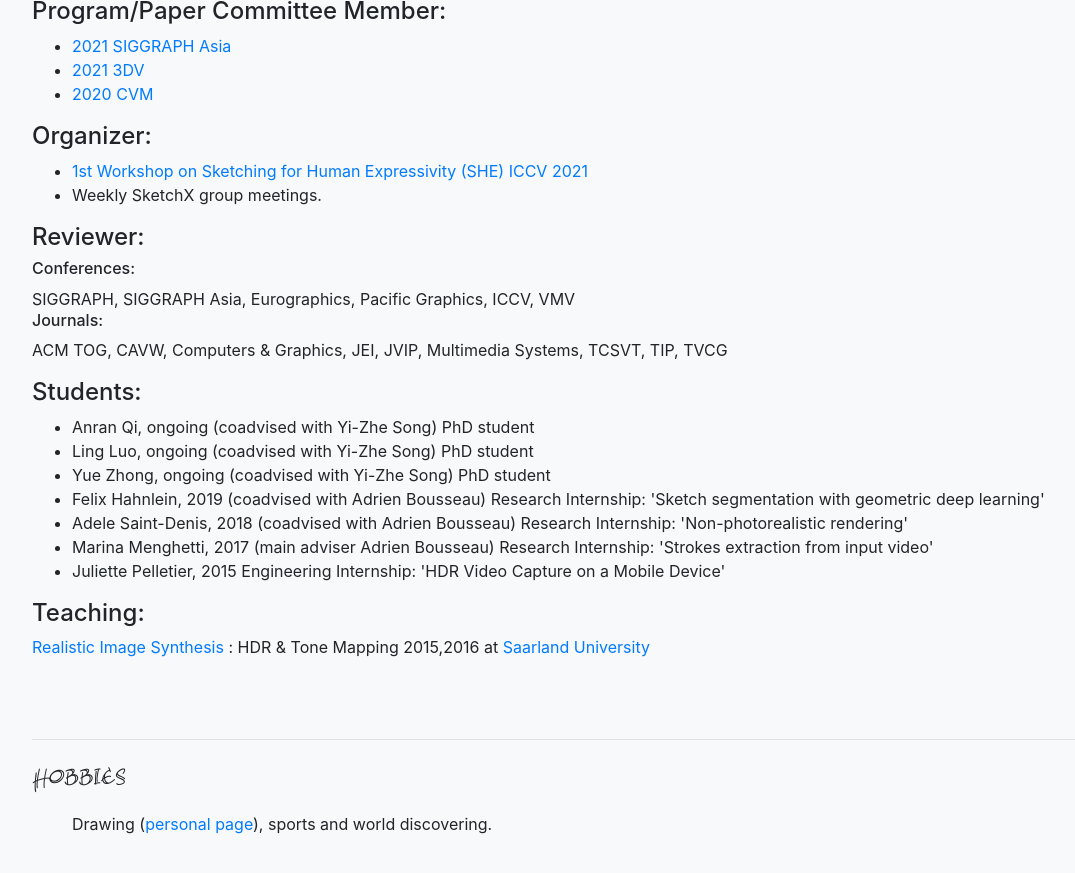
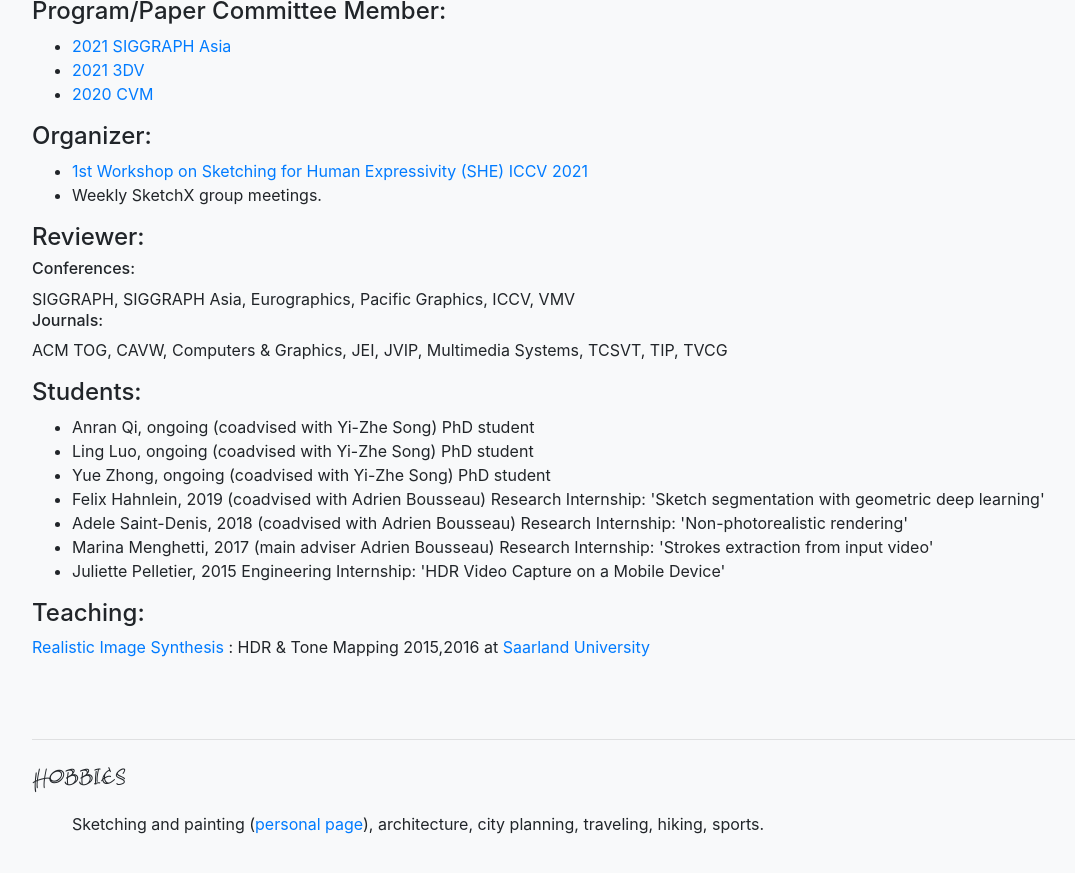
Before and after one commit to ygryadit/ygryadit.github.io, a Jekyll site: the page built from index.md, in a window 1280 px wide and 900 px high, scrolled down 4147 px. Shown: the top 873 px of the window, without its empty margins (53-1128 px from the left). Built offline with Jekyll 4.4.1, drawn with Linux system fonts in a browser that asks for light colours.

Commit message:
data update

```diff
--- a/index.md
+++ b/index.md
@@ -390,7 +390,7 @@
 	<p>
 		<h4 style="font-family: 'atlandsketchesbb_reg'; font-size: 250%;">Hobbies</h4>
 		<ul>
-			Drawing (<a href="http://illustrators.ru/users/wonderland/portfolio">personal page</a>), sports and world discovering.
+			Sketching and painting (<a href="http://illustrators.ru/users/wonderland/portfolio">personal page</a>), architecture, city planning, traveling, hiking, sports.
 		</ul>
 	</p>
 
```
Also changed, not shown: 1 other file.
